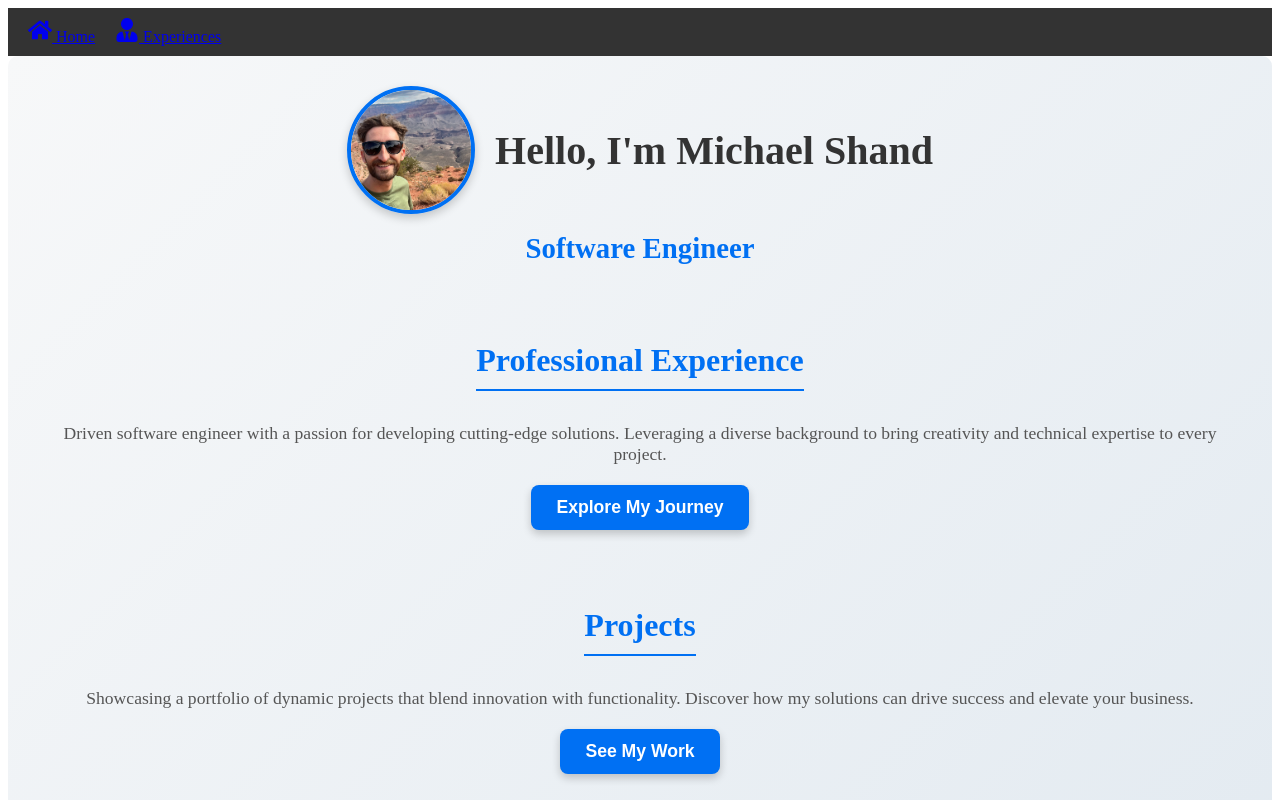
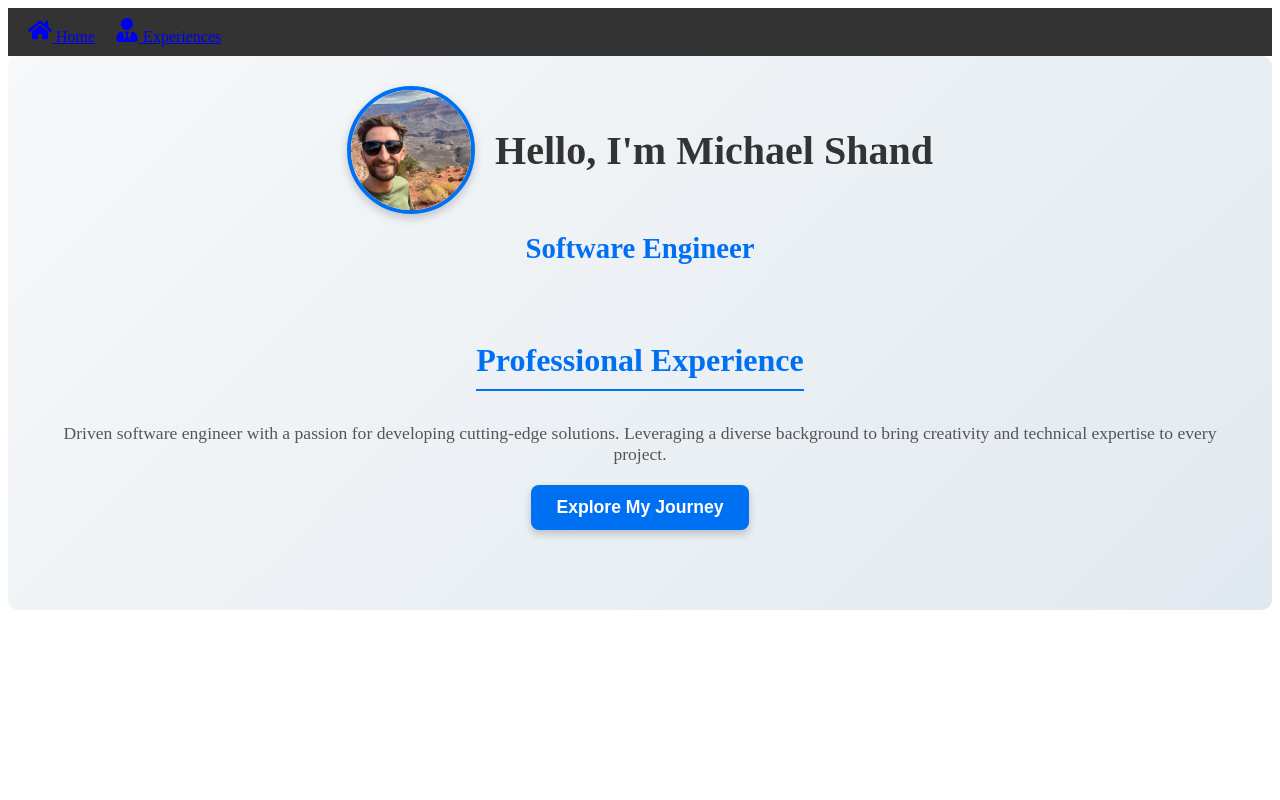
Before and after one commit to shandie231/HarnessRacing, a React app: page / in a window 1280 px wide. Shown: the top 800 px of the page. Built offline with nearby package versions, Linux system fonts and the light colour scheme.

Commit message:
remove prohects and interests from homepage for now

```diff
--- a/client/components/HomePage.jsx
+++ b/client/components/HomePage.jsx
@@ -33,6 +33,7 @@ const HomePage = () => {
       <header className="header">
         <div className="profile">
           <img src={profileImg} alt="Michael Shand" className="profile-photo" />
+          {/* I hate this below. It needs to change */}
           <h1 className="name">Hello, I'm Michael Shand</h1>
         </div>
         <br></br>
@@ -43,7 +44,7 @@ const HomePage = () => {
         <p className="experience-summary">Driven software engineer with a passion for developing cutting-edge solutions. Leveraging a diverse background to bring creativity and technical expertise to every project.</p>
         <button className="button" onClick={goToExperience}>Explore My Journey</button>
       </section>
-      <section className="projects section">
+      {/* <section className="projects section">
         <h2 className="section-title">Projects</h2>
         <p className="projects-summary">Showcasing a portfolio of dynamic projects that blend innovation with functionality. Discover how my solutions can drive success and elevate your business.</p>
         <button className="button" onClick={goToProjects}>See My Work</button>
@@ -52,7 +53,7 @@ const HomePage = () => {
         <h2 className="section-title">Interests</h2>
         <p className="interests-summary">Explore my passions and interests that fuel my creativity and drive. From technology trends to personal hobbies, find out what inspires me.</p>
         <button className="button" onClick={goToInterests}>Discover More</button>
-      </section>
+      </section> */}
       <style jsx>{`
         .home-container {
           text-align: center;
```
